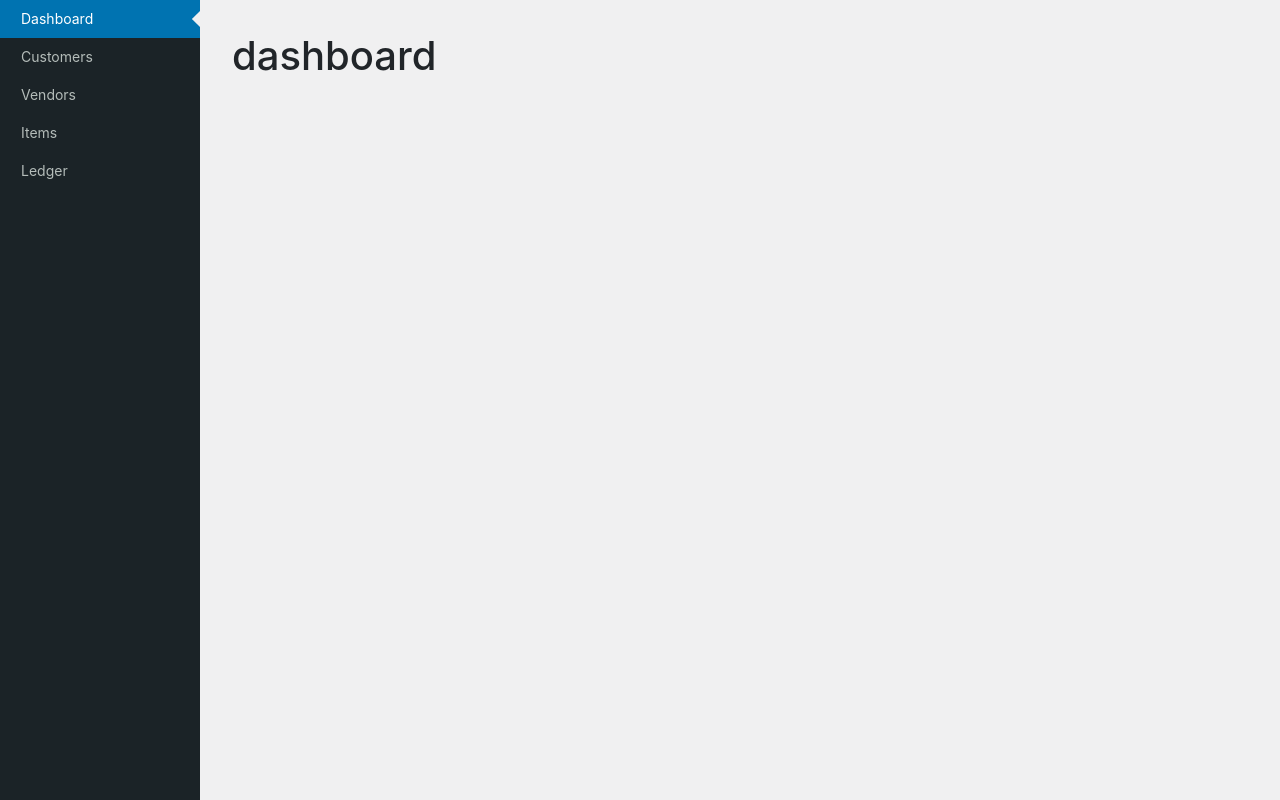
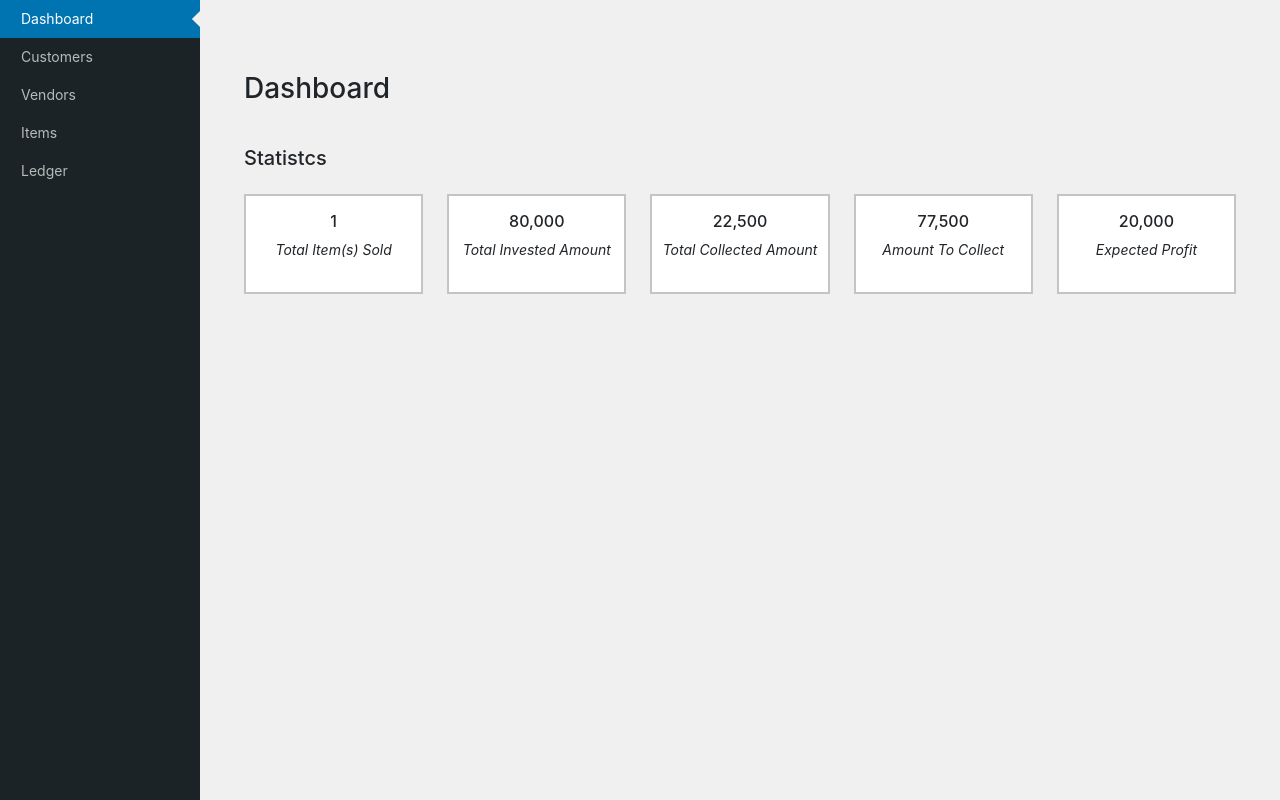
Before and after one commit to h26k2/qist-khata, a React (Create React App) app: page / in a window 1280 px wide. Built offline with nearby package versions, Linux system fonts and the light colour scheme.

Commit message:
some updates

```diff
--- /dev/null
+++ b/src/Components/Statistics.jsx
@@ -0,0 +1,41 @@
+
+import {Row,Col} from 'react-bootstrap'
+
+const Statistics = () => {
+    return(
+        <Row>
+            <Col>
+                <div className='statistics-box' >
+                    <h6 className='figures'>1</h6>
+                    <p>Total Item(s) Sold</p>
+                </div>
+            </Col>
+            <Col>
+                <div className='statistics-box'>
+                    <h6 className='figures'>80,000</h6>
+                    <p>Total Invested Amount</p>
+                </div>
+            </Col>
+            <Col>
+                <div className='statistics-box'>
+                    <h6 className='figures'>22,500</h6>
+                    <p>Total Collected Amount</p>
+                </div>
+            </Col>
+            <Col>
+                <div className='statistics-box'>
+                    <h6 className='figures'>77,500</h6>
+                    <p>Amount To Collect</p>
+                </div>
+            </Col>
+            <Col>
+                <div className='statistics-box'>
+                    <h6 className='figures'>20,000</h6>
+                    <p>Expected Profit</p>
+                </div>
+            </Col>
+        </Row>
+    )
+}
+
+export default Statistics;
--- a/src/Dashboard/ContentDashboard.jsx
+++ b/src/Dashboard/ContentDashboard.jsx
@@ -1,9 +1,31 @@
+
+import {Container,Row,Col} from 'react-bootstrap'
+import Statistics from '../Components/Statistics';
 
 const ContentDashboard = () => {
     return(
-        <div className="content-dashboard">
-            <h1>dashboard</h1>
-        </div>
+        <Container className="content-dashboard" fluid>
+
+            <Row>
+                <Col>
+                    <div className="header">
+                        <h3>
+                            <span>Dashboard</span>
+                        </h3>
+                    </div>
+                </Col>
+            </Row>
+
+            <Row>
+                <Col>
+                    <h5>Statistcs</h5>
+                </Col>
+            </Row>
+
+            <Statistics />
+
+
+        </Container>
     )
 }
 
--- a/src/Dashboard/ContentLedger.jsx
+++ b/src/Dashboard/ContentLedger.jsx
@@ -5,7 +5,6 @@ import PopulateTable from '../Components/PopulateTable';
 const ContentLedger = ({data,setData}) => {
 
     let tableFields = ['Item No','Payment Date','Payment Mode','Payment Type','Payment Amount'];
-
 
     return(
         <Container className="content-ledger" fluid>
--- a/src/index.css
+++ b/src/index.css
@@ -191,3 +191,20 @@ data table styles
   margin-right:10px;
   color:var(--black-light)
 }
+
+/***
+statistics box
+**/
+
+.statistics-box{
+  text-align: center;
+  padding:1em 0.5em;
+  margin:1em 0;
+  background:#fff;
+  border:2px solid var(--border-color);
+}
+
+.statistics-box p{
+  font-size:14px;
+  font-style: italic;
+}
```
